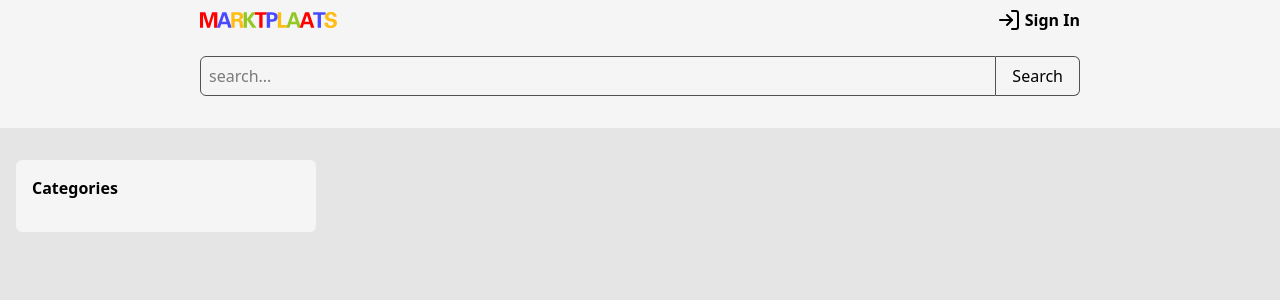
After one commit to miaapancake/laravel-marktplaats, a Laravel app: template resources/views/posts/index.blade.php in a window 1280 px wide. The commit adds this page. Shown: the top 300 px of the page. Run offline with Laravel 12, Linux system fonts and the light colour scheme; the template is opened without the code that fills it, so the values that code supplies are empty; style sheets or scripts are compiled from the project's sources; parts of the project's set-up code (start-up, migrations or seed data) failed here and were passed over.

Commit message:
Implement category navigation

```diff
--- /dev/null
+++ b/resources/views/partials/categories/menu.blade.php
@@ -0,0 +1,54 @@
+<nav aria-label="Category Navigation">
+    @if($category && $category->parent)
+        <a class="py-1 hover:underline" href="{{route('categories.show', $category->parent->id)}}">
+            <div>{{$category->parent->name}}</div>
+        </a>
+        <div class="pl-2">
+            @foreach($category->parent->categories as $sibblingCategory)
+                <a href="{{route('categories.show', $sibblingCategory->id)}}">
+                    <div
+                        @if($sibblingCategory->id == $category->id)
+                            aria-selected="true"
+                        @endif
+                        class="py-1 hover:underline aria-selected:font-bold"
+                    >
+                        {{$sibblingCategory->name}}
+                    </div>
+                </a>
+                @if($sibblingCategory->id == $category->id)
+                    <div class="pl-2">
+                        @foreach($sibblingCategory->categories as $subcategory)
+                            <a href="{{route('categories.show', $subcategory->id)}}">
+                                <div class="py-1 hover:underline">{{$subcategory->name}}</div>
+                            </a>
+                        @endforeach
+                    </div>
+                @endif
+            @endforeach
+        <div class="pl-2">
+    @elseif($category)
+        <a class="py-1 font-bold hover:underline" href="{{route('categories.show', $category->id)}}">
+            <div>{{$category->name}}</div>
+        </a>
+        <div class="pl-2">
+            @foreach($category->categories as $subcategory)
+                <a href="{{route('categories.show', $subcategory->id)}}">
+                    <div class="py-1 hover:underline">{{$subcategory->name}}</div>
+                </a>
+            @endforeach
+        </div>
+    @else
+        @foreach(\App\Models\Category::topLevelCategories()->get() as $category)
+            <a class="py-1 hover:underline" href="{{route('categories.show', $category->id)}}">
+                <div>{{$category->name}}</div>
+            </a>
+            <div class="pl-2">
+                @foreach($category->categories as $subcategory)
+                    <a href="{{route('categories.show', $subcategory->id)}}">
+                        <div class="py-1 hover:underline">{{$subcategory->name}}</div>
+                    </a>
+                @endforeach
+            </div>
+        @endforeach
+    @endif
+</nav>
--- a/resources/views/welcome.blade.php
+++ b/resources/views/posts/index.blade.php
@@ -1,7 +1,11 @@
 @extends('layouts.app')
 
 @section('content')
-<div class="grid p-4 m-auto my-4 max-w-7xl">
+<div class="grid gap-4 p-4 m-auto my-4 max-w-7xl grid-cols-[300px_auto]">
+    <div class="card">
+        <h1 class="mb-4 font-semibold">Categories</h1>
+        @include('partials.categories.menu', ['category' => isset($category) ? $category : null])
+    </div>
     <div>
         <main class="grid grid-cols-4 gap-4 max-sm:grid-cols-1 max-md:grid-cols-2 max-lg:grid-cols-3">
             @foreach($postPaginator as $post)
--- a/resources/views/posts/show.blade.php
+++ b/resources/views/posts/show.blade.php
@@ -5,6 +5,7 @@
 @section('content')
     <div class="grid gap-4 items-start p-4 m-4 mx-auto max-w-5xl max-lg:grid-cols-1 grid-cols-[600px_auto]">
         <main class="card">
+            <h2>@include('partials.categories.breadcrumb', ['category' => $post->category])</h2>
             <h1 class="flex justify-between">
                 <span class="text-2xl font-bold">{{$post->title}}</span>
                 @if(Auth::user() && $post->user->id == Auth::user()->id)
--- a/routes/web.php
+++ b/routes/web.php
@@ -2,6 +2,7 @@
 
 use App\Http\Controllers\AuthController;
 use App\Http\Controllers\BidController;
+use App\Http\Controllers\CategoryController;
 use App\Http\Controllers\Controller;
 use App\Http\Controllers\PostController;
 use App\Models\Post;
@@ -10,8 +11,7 @@ use Illuminate\Support\Facades\Route;
 
 Route::get('/', function () {
     $postPaginator = Post::orderBy('created_at', 'desc')->paginate(50)->onEachSide(1);
-
-    return view('welcome', compact('postPaginator'));
+    return view('posts.index', compact('postPaginator'));
 })->name('welcome');
 
 Route::get('/dashboard', function (Request $request) {
@@ -25,7 +25,9 @@ Route::resource('/ads', PostController::class)->names('posts')->parameters([
     'ads' => 'post'
 ]);
 
-Route::resource('/bids', BidController::class)->only(['store', 'destroy']);
+Route::resource('bids', BidController::class)->only(['store', 'destroy']);
+
+Route::resource('categories', CategoryController::class)->only('show');
 
 Route::resource('users', Controller::class);
 
```
Also changed, not shown: app/Http/Controllers/CategoryController.php (added, +19 -0 lines), resources/views/partials/categories/breadcrumb.blade.php (added, +11 -0 lines).
